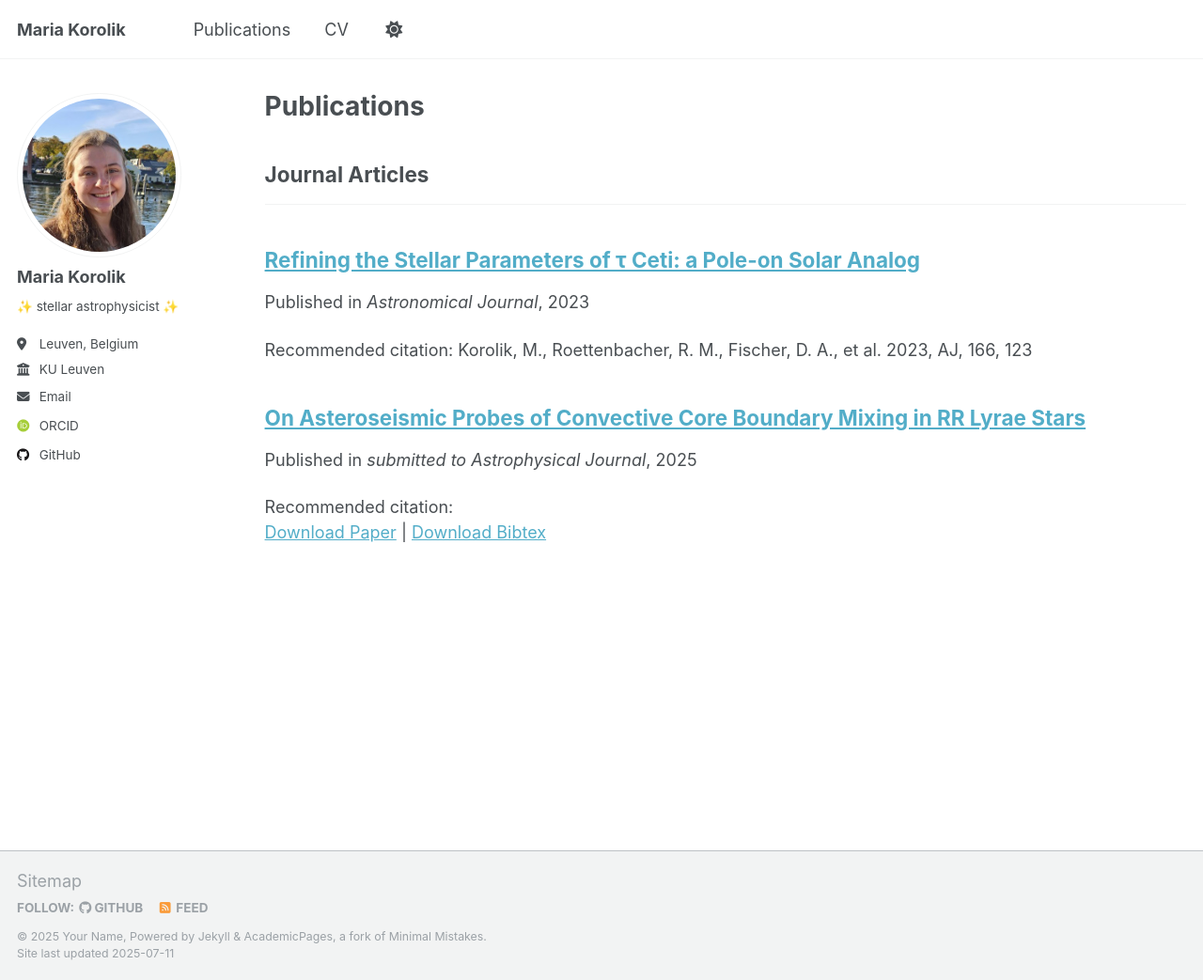
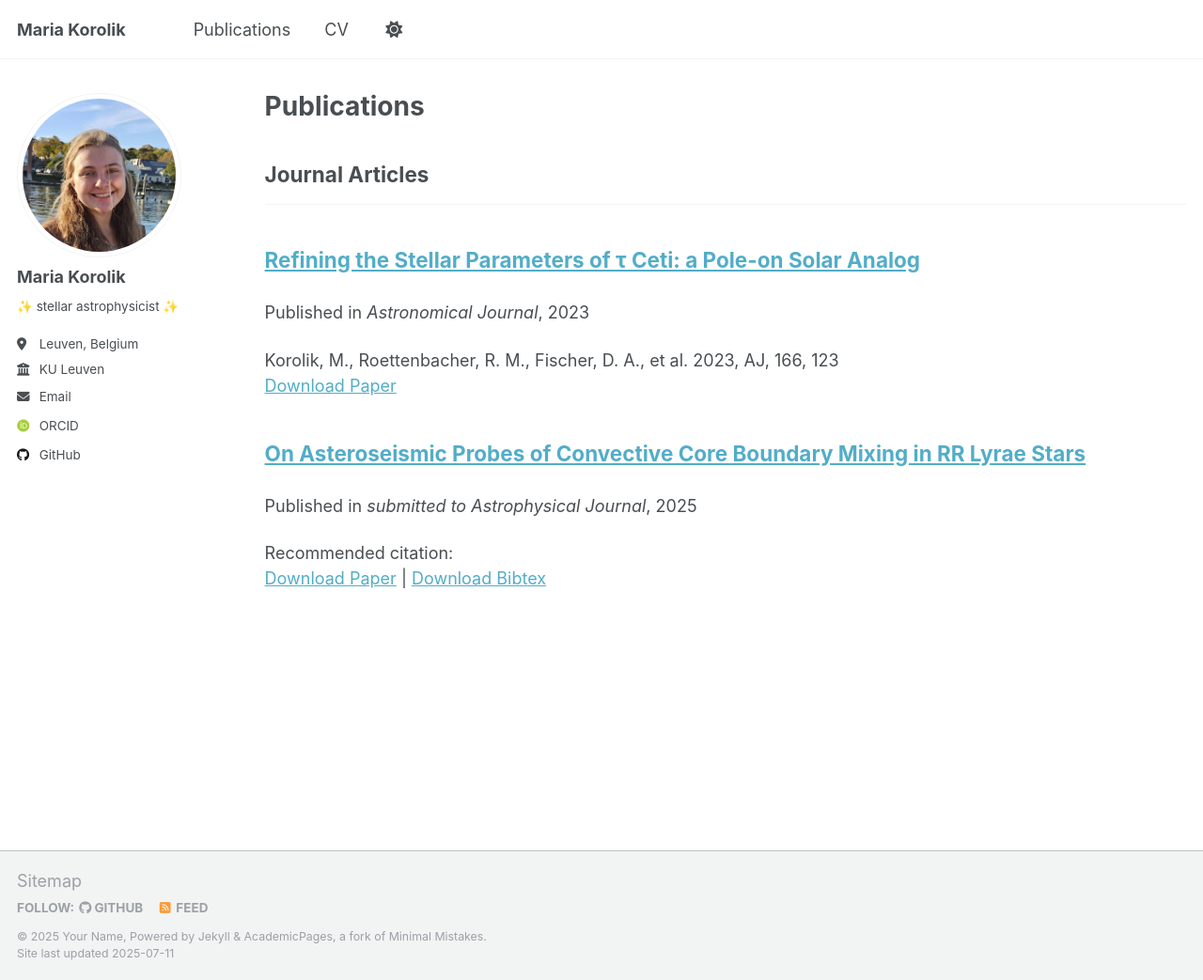
Before and after one commit to mkorolik/mkorolik.github.io, a Jekyll site: the page built from _pages/publications.html, in a window 1280 px wide and 1043 px high. Shown: the whole window at 94% size. Built offline with Jekyll 4.4.1, drawn with Linux system fonts in a browser that asks for light colours; some web fonts are replaced; a script that is not in the unit is left out.

```diff
--- a/_includes/archive-single.html
+++ b/_includes/archive-single.html
@@ -29,7 +29,9 @@
     <h2 class="archive__item-title" itemprop="headline">
       {% if post.link %}
         <a href="{{ post.link }}">{{ title }}</a> <a href="{{ base_path }}{{ post.url }}" rel="permalink"><i class="fa fa-link" aria-hidden="true" title="permalink"></i><span class="sr-only">Permalink</span></a>
-      {% else %}
+      {% elsif post.paperurl  %}
+      <p><a href=" {{ post.paperurl }} ">{{ title }}</a></p>
+        {% else %}
         <a href="{{ base_path }}{{ post.url }}" rel="permalink">{{ title }}</a>
       {% endif %}
     </h2>
@@ -59,7 +61,7 @@
     {% elsif post.citation and post.paperurl and post.bibtexurl %}
       <p>Recommended citation: {{ post.citation }}<br /><a href="{{ post.paperurl }}">Download Paper</a> | <a href="{{ post.bibtexurl }}">Download Bibtex</a></p>
     {% elsif post.citation and post.paperurl %}
-      <p>Recommended citation: {{ post.citation }}<br /><a href="{{ post.paperurl }}">Download Paper</a></p>
+      <p>{{ post.citation }}<br /><a href="{{ post.paperurl }}">Download Paper</a></p>
     {% elsif post.citation and post.slidesurl and post.bibtexurl %}
       <p>Recommended citation: {{ post.citation }}<br /><a href="{{ post.slidesurl }}">Download Slides</a> | <a href="{{ post.bibtexurl}}">Download Bibtex</a></p>
     {% elsif post.citation and post.slidesurl %}
@@ -67,7 +69,7 @@
     {% elsif post.citation and post.bibtexurl %}
       <p>Recommended citation: {{ post.citation }}<br /><a href="{{ post.bibtexurl }}">Download Bibtex</a></p>
     {% elsif post.citation %}
-      <p>Recommended citation: {{ post.citation }}</p>
+      <p>{{ post.citation }}</p>
     {% elsif post.paperurl and post.bibtexurl %}
       <p><a href=" {{ post.paperurl }} ">Download Paper</a> | <a href="{{ post.bibtexurl }}">Download Bibtex</a></p>
     {% elsif post.paperurl %}
```
Also changed, not shown: _publications/tau-ceti.md (+2 -2 lines).
